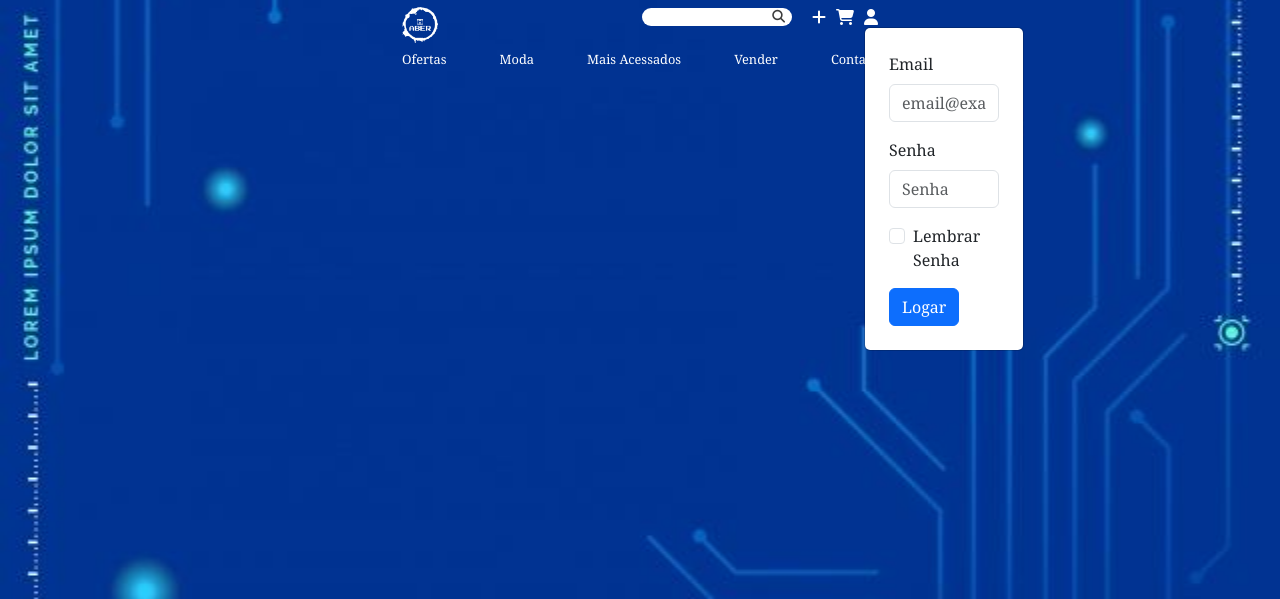
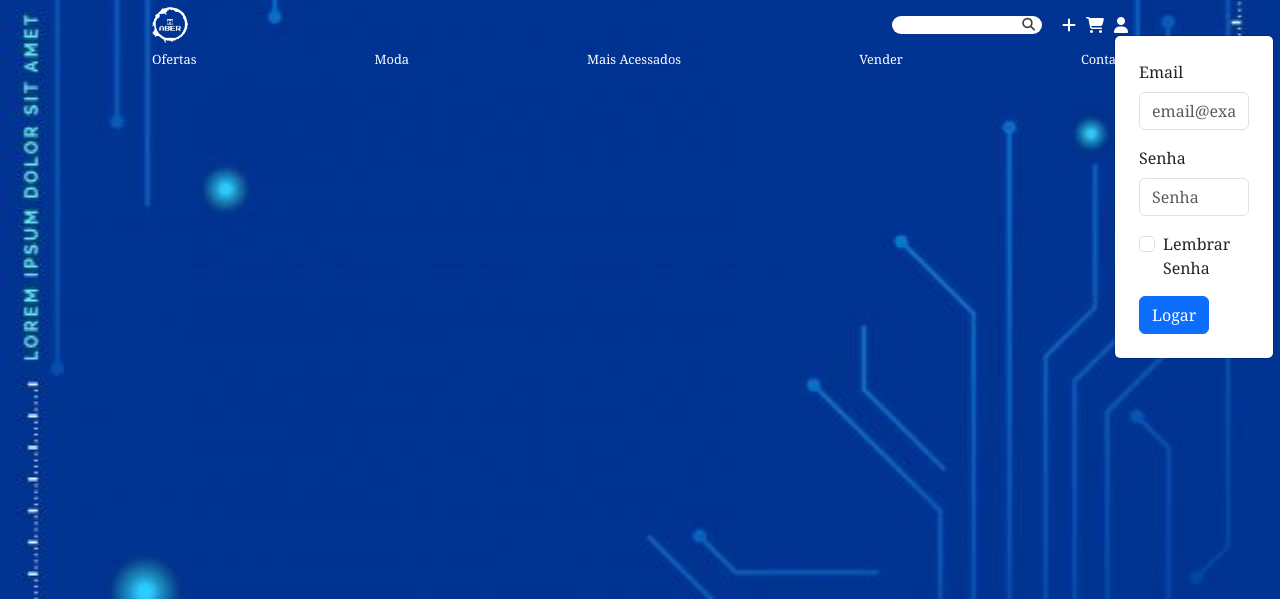
Before and after one commit to Amaral-Ethore/ABER, a PHP site: page / in a window 1280 px wide, after a click that opens the changed part. Shown: the top 599 px of the page. Run offline with PHP 8.4, Linux system fonts and the light colour scheme; some libraries are stand-ins or nearby versions.

Commit message:
dropdown posição correta

```diff
--- a/codigos/code.js
+++ b/codigos/code.js
@@ -0,0 +1,9 @@
+const myDropdown = document.getElementById('myDropdown')
+myDropdown.addEventListener('show.bs.dropdown', event => {
+  console.log(event);
+})
+document.getElementById('dropbtn').addEventListener('click',() =>{
+        let dropdown = document.getElementById('myDropdown');
+        dropdown.style.transform = "translate(-145px, 22px)";
+        console.log(dropdown);
+})
--- a/index.html
+++ b/index.html
@@ -42,9 +42,9 @@
             </li>
             <li class="hover">
                 <div class="dropdown">
-                  <i class="fa-solid fa-user" data-bs-toggle="dropdown" aria-expanded="false" data-bs-auto-close="outside"></i>
+                  <i id="dropbtn" class="fa-solid fa-user" data-bs-toggle="dropdown" aria-expanded="false" data-bs-auto-close="outside"></i>
                   </button>
-                  <form class="dropdown-menu p-4">
+                  <form id="myDropdown" class="dropdown-menu p-4 login-form">
                     <div class="mb-3">
                       <label for="exampleDropdownFormEmail2" class="form-label">Email </label>
                       <input type="email" class="form-control" id="exampleDropdownFormEmail2" placeholder="email@examplo.com">
@@ -105,5 +105,6 @@
     <footer></footer>
   </div>
   <script src="https://cdn.jsdelivr.net/npm/bootstrap@5.3.0-alpha1/dist/js/bootstrap.bundle.min.js" integrity="sha384-w76AqPfDkMBDXo30jS1Sgez6pr3x5MlQ1ZAGC+nuZB+EYdgRZgiwxhTBTkF7CXvN" crossorigin="anonymous"></script>
+  <script src="codigos/code.js"></script>
 </body>
 </html>
--- a/style/geral.css
+++ b/style/geral.css
@@ -10,7 +10,10 @@ body{
     margin: 0;
 }
 .container{
-    max-width: 500px;
+    max-width: 1000px;
+}
+.login-form{
+    transform: translate(-145px, 22px);
 }
 header{
     display: grid;
@@ -34,7 +37,7 @@ img{
 }
 ul{
     display: flex;
-    list-style: none;,,,,,,
+    list-style: none;
     margin-bottom: 0;
     gap: 10px;
 }
```
